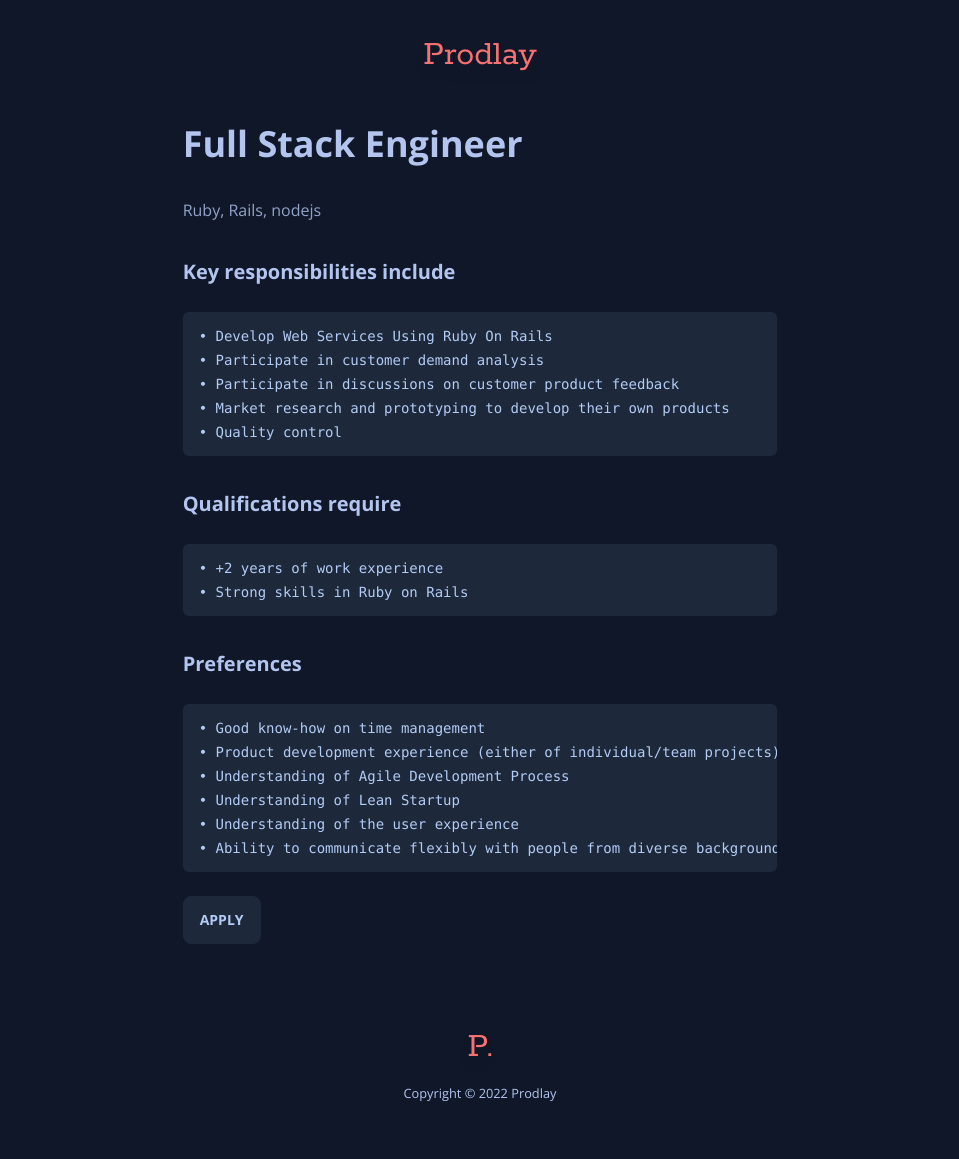
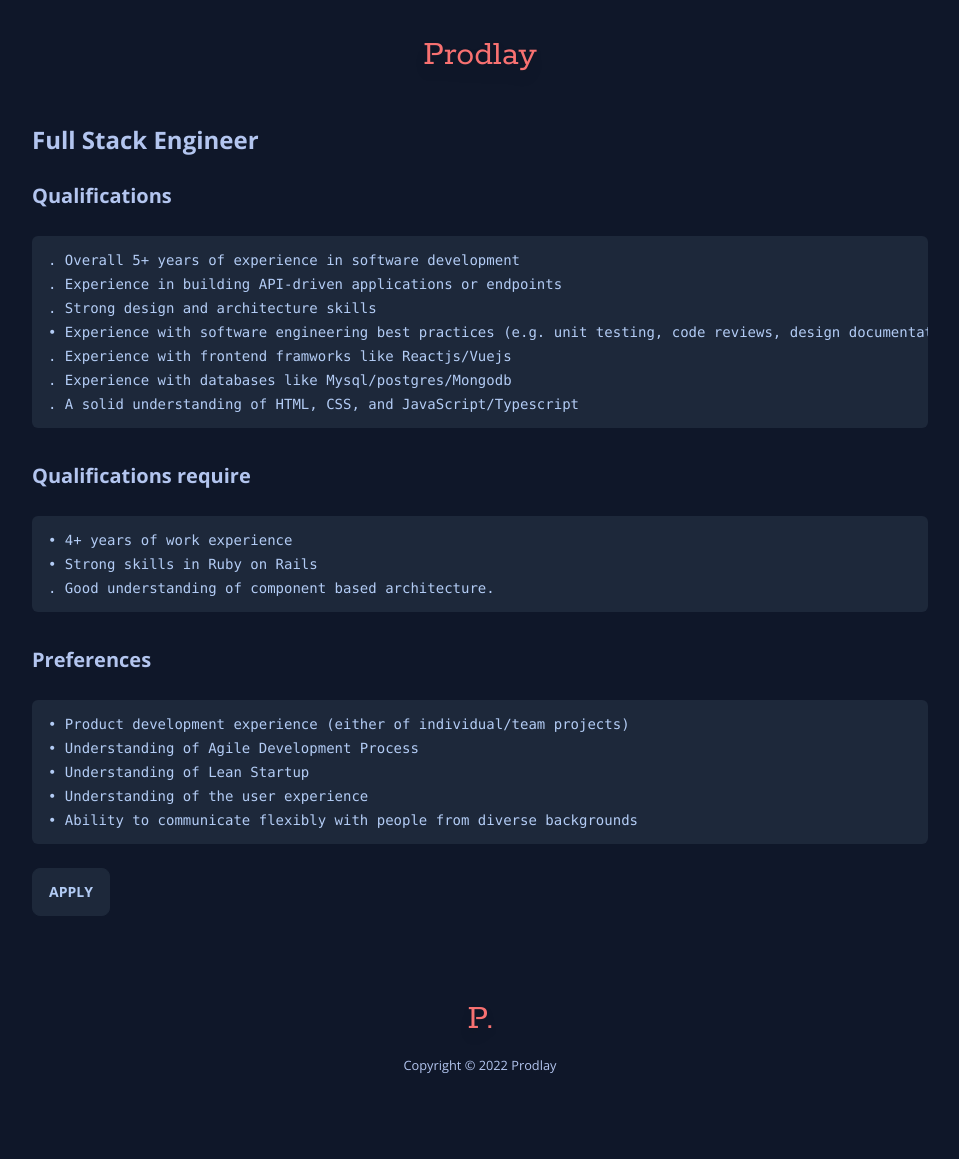
Before and after one commit to prodlay/prodlay.github.io, a Jekyll site: the page built from role/full-stack-engineer.md, in a window 1280 px wide. Shown: the whole page, without its empty margins (160-1119 px from the left). Built offline with Jekyll 4.4.1, drawn with Linux system fonts in a browser that asks for light colours; after the commit the page ends 1131 px from its top, so only the background shows below that.

Commit message:
UI updates

```diff
--- a/_layouts/jobs.html
+++ b/_layouts/jobs.html
@@ -2,6 +2,6 @@
 layout: default
 ---
 
-<div class="mx-auto prose">
+<div class="max-w-4xl mx-auto prose">
   {{ content }}
 </div>
--- a/role/full-stack-engineer.md
+++ b/role/full-stack-engineer.md
@@ -3,27 +3,29 @@
 title: About
 ---
 
-# Full Stack Engineer
+## Full Stack Engineer
 
- Ruby, Rails, nodejs
 
-### Key responsibilities include
+### Qualifications
 
-    • Develop Web Services Using Ruby On Rails
-    • Participate in customer demand analysis
-    • Participate in discussions on customer product feedback
-    • Market research and prototyping to develop their own products
-    • Quality control
-
+    . Overall 5+ years of experience in software development
+    . Experience in building API-driven applications or endpoints
+    . Strong design and architecture skills
+    • Experience with software engineering best practices (e.g. unit testing, code reviews, design documentation)
+    . Experience with frontend framworks like Reactjs/Vuejs
+    . Experience with databases like Mysql/postgres/Mongodb
+    . A solid understanding of HTML, CSS, and JavaScript/Typescript
 
 ### Qualifications require
 
-    • +2 years of work experience
+    • 4+ years of work experience
     • Strong skills in Ruby on Rails
+    . Good understanding of component based architecture.
+
+
 
 ### Preferences
 
-    • Good know-how on time management
     • Product development experience (either of individual/team projects)
     • Understanding of Agile Development Process
     • Understanding of Lean Startup
```
Also changed, not shown: about.html (added, +100 -0 lines), css/input.css (+15 -0 lines), index.html (+30 -9 lines), index.min.css.
